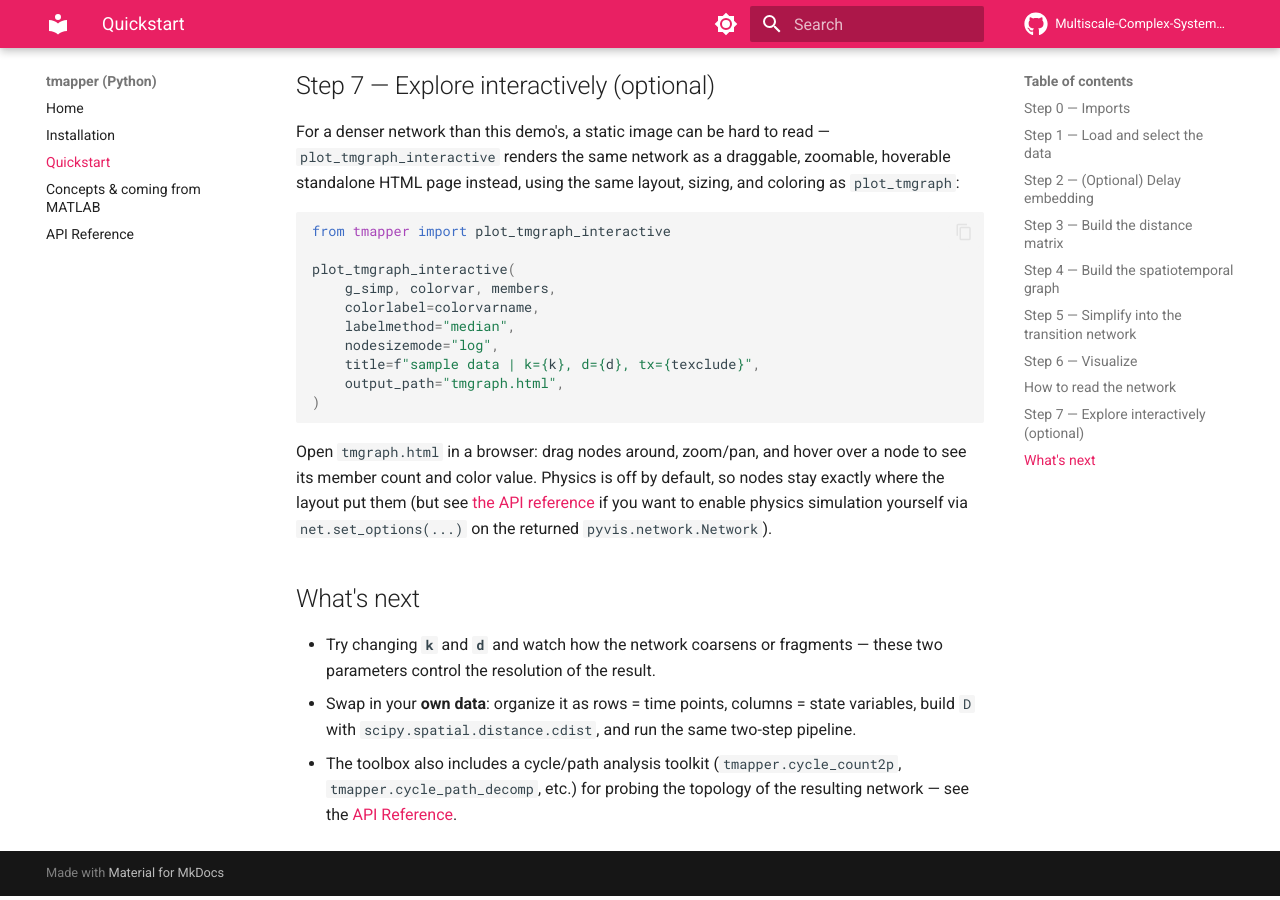
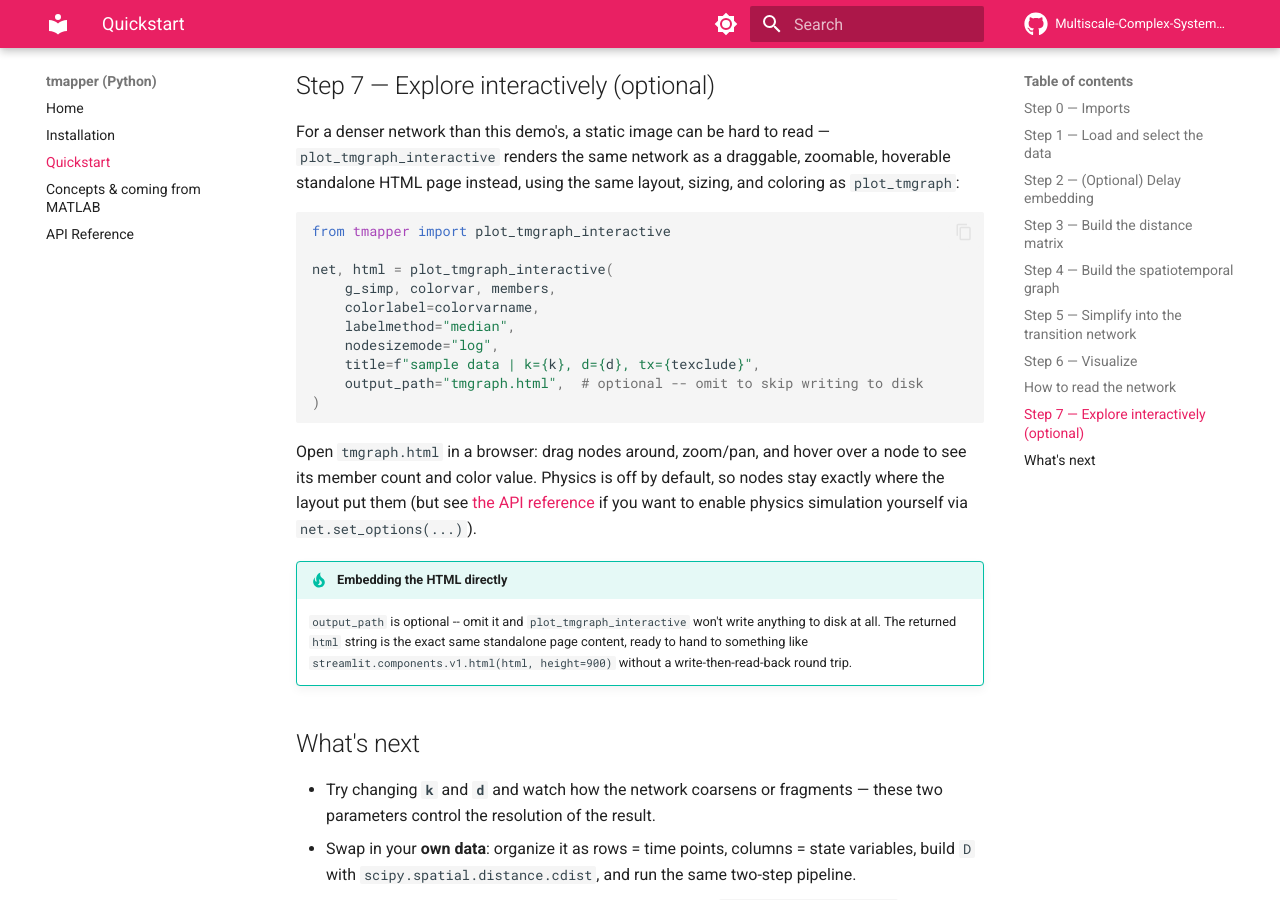
Before and after one commit to Multiscale-Complex-Systems-Lab/tmapper-py, an MkDocs documentation site: the page built from docs/quickstart.md, in a window 1280 px wide and 900 px high, scrolled down 4085 px. Built offline with MkDocs 1.6.1 and Material for MkDocs 9.7.7, drawn with Linux system fonts in a browser that asks for light colours; comment, search, counter and statistics services are not loaded.

Commit message:
plot_tmgraph_interactive: return the HTML string, make output_path optional
The function already built the full HTML string in memory before
writing it to output_path -- it was just discarded after the write.
Now returns (net, html) always, and only writes to disk when
output_path is explicitly given (default changed from 'tmgraph.html'
to None).

Motivated by an upcoming Streamlit-based interactive app: embedding
via streamlit.components.v1.html(html, ...) needs the string
directly, and forcing a write-then-read-back round trip on every
rerun (or worse, sharing one on-disk default filename across
concurrent sessions) would be unnecessary I/O and a latent race.

Updates the one existing test to unpack the tuple, adds a case
confirming output_path=None writes nothing, and asserts the written
file's content is byte-identical to the returned string. Updates the
Quickstart's usage example and adds a tip on embedding the HTML
directly instead of writing to disk.

````diff
--- a/docs/quickstart.md
+++ b/docs/quickstart.md
@@ -211,13 +211,13 @@ coloring as `plot_tmgraph`:
 ```python
 from tmapper import plot_tmgraph_interactive
 
-plot_tmgraph_interactive(
+net, html = plot_tmgraph_interactive(
     g_simp, colorvar, members,
     colorlabel=colorvarname,
     labelmethod="median",
     nodesizemode="log",
     title=f"sample data | k={k}, d={d}, tx={texclude}",
-    output_path="tmgraph.html",
+    output_path="tmgraph.html",  # optional -- omit to skip writing to disk
 )
 ```
 
@@ -225,8 +225,14 @@ Open `tmgraph.html` in a browser: drag nodes around, zoom/pan, and hover over
 a node to see its member count and color value. Physics is off by default, so
 nodes stay exactly where the layout put them (but see
 [the API reference](api.md#tmapper.plot_tmgraph_interactive) if you want to
-enable physics simulation yourself via `net.set_options(...)` on the returned
-`pyvis.network.Network`).
+enable physics simulation yourself via `net.set_options(...)`).
+
+!!! tip "Embedding the HTML directly"
+    `output_path` is optional -- omit it and `plot_tmgraph_interactive` won't
+    write anything to disk at all. The returned `html` string is the exact
+    same standalone page content, ready to hand to something like
+    `streamlit.components.v1.html(html, height=900)` without a
+    write-then-read-back round trip.
 
 ## What's next
 
````
Also changed, not shown: 2 other files.
